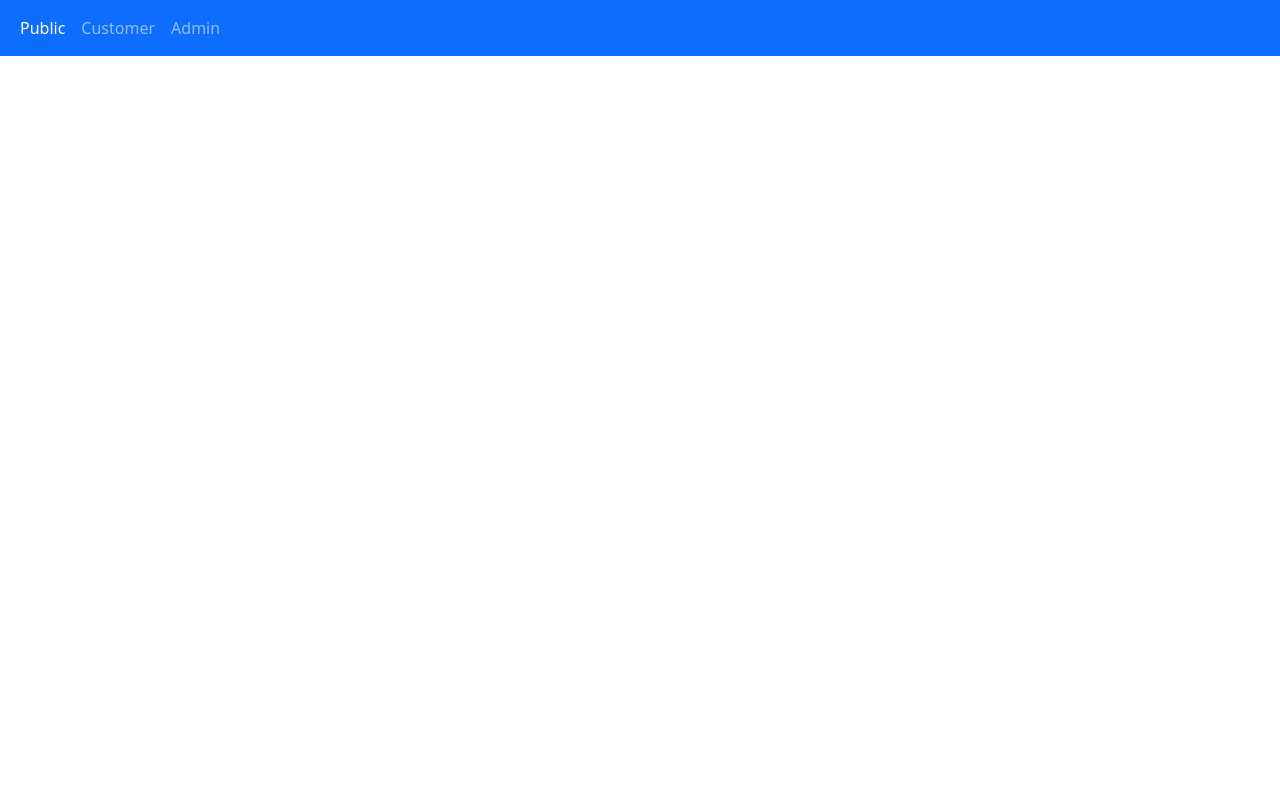
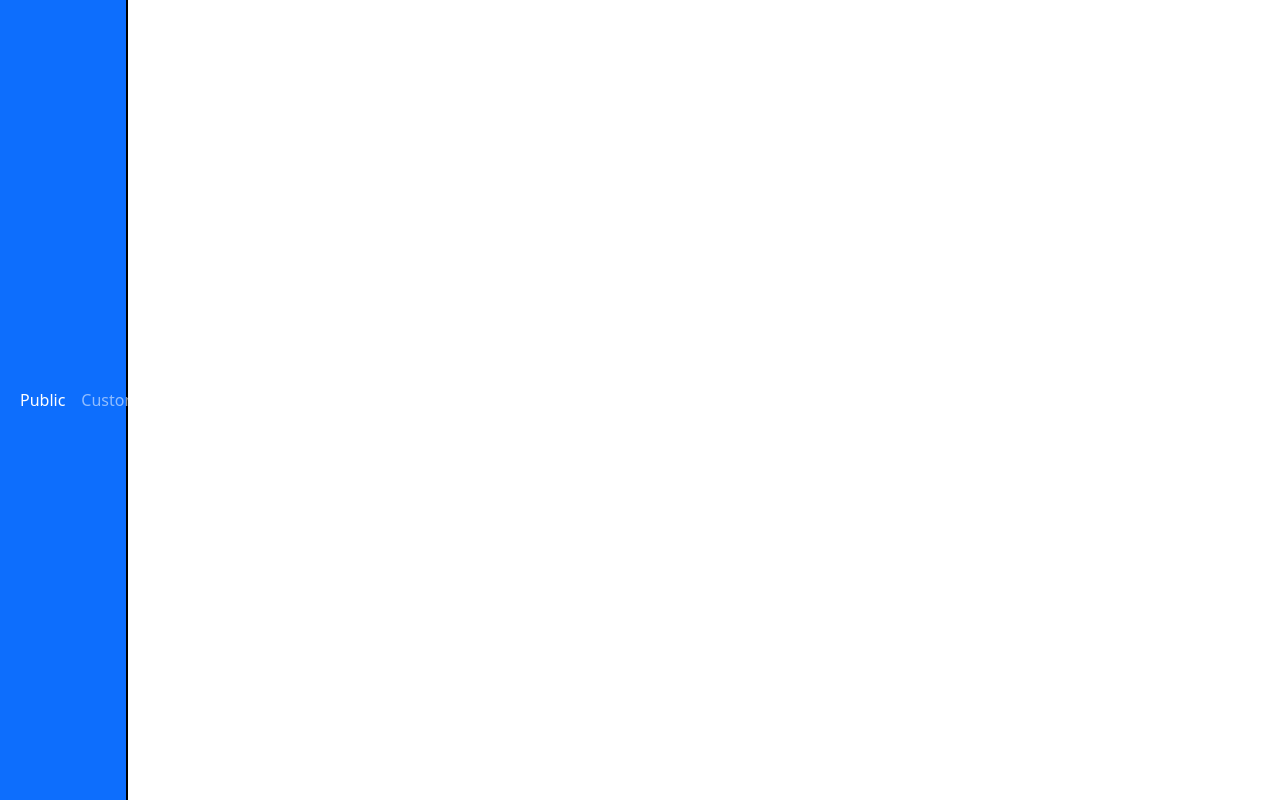
Before and after one commit to nmalicki/restaurant, a PHP site: page / in a window 1280 px wide. Run offline with PHP 8.4, Linux system fonts and the light colour scheme.

Commit message:
changed some file locations and adding some standard styles

```diff
--- a/shared/main.css
+++ b/shared/main.css
@@ -15,21 +15,23 @@ Click nbfs://nbhost/SystemFileSystem/Templates/Other/CascadeStyleSheet.css to ed
     --accent:"003aff";
 
 }
-/*
 nav{
+    width: 10%;
+    height: 100vh;
     padding: 5px;
-    border-bottom: 2px solid black;
+    border-right: 2px solid black;
     justify-content: space-around;
+    display: block;
 
 }
 
 button{
+    width: 100%;
     height: 65px;
-    width: 185px;
     border-radius: 35px;
 
     font-size: 24px;
 
-    backgroud-color:var(--background);
+    background-color: var(--background);
     border: none;
-}*/
+}
```
